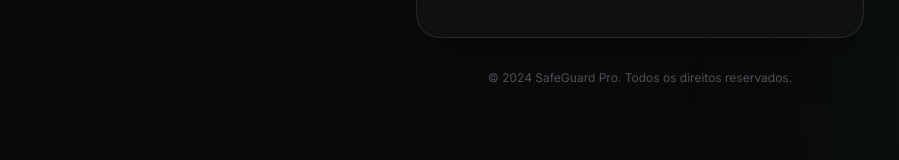
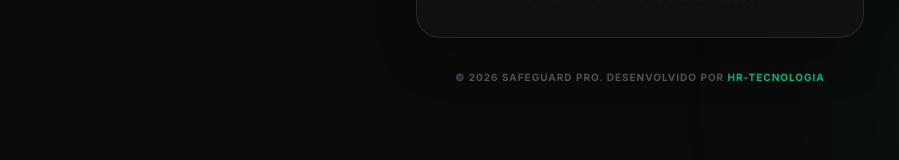
Before and after one commit to ricardo-60/SafeGuardPro, a React (Vite) app: page /login in a window 1280 px wide. Shown: the part 618-778 px from the top of the page, without its empty margins (0-899 px from the left). Built offline with nearby package versions, Linux system fonts and the light colour scheme; no server answers.

Commit message:
feat: update branding, email and pwa desktop setup

```diff
--- a/index.html
+++ b/index.html
@@ -3,10 +3,19 @@
   <head>
     <meta charset="UTF-8" />
     <meta name="viewport" content="width=device-width, initial-scale=1.0" />
-    <title>My Google AI Studio App</title>
+    <title>SafeGuard Pro - Gestão de Segurança</title>
+    <link rel="manifest" href="/manifest.json" />
+    <meta name="theme-color" content="#0f172a" />
   </head>
   <body>
     <div id="root"></div>
     <script type="module" src="/src/main.tsx"></script>
+    <script>
+      if ('serviceWorker' in navigator) {
+        window.addEventListener('load', () => {
+          navigator.serviceWorker.register('/sw.js');
+        });
+      }
+    </script>
   </body>
 </html>
--- /dev/null
+++ b/public/sw.js
@@ -0,0 +1,15 @@
+self.addEventListener('install', (e) => {
+    e.waitUntil(
+        caches.open('safeguard-v1').then((cache) => {
+            return cache.addAll(['/', '/index.html']);
+        })
+    );
+});
+
+self.addEventListener('fetch', (e) => {
+    e.respondWith(
+        caches.match(e.request).then((response) => {
+            return response || fetch(e.request);
+        })
+    );
+});
--- a/src/components/LandingPage.tsx
+++ b/src/components/LandingPage.tsx
@@ -82,6 +82,12 @@ export default function LandingPage() {
                         <a href="#funcionalidades" className="hover:text-blue-500 transition-colors">Funcionalidades</a>
                         <a href="#offline" className="hover:text-blue-500 transition-colors">Offline-First</a>
                         <a href="#faq" className="hover:text-blue-500 transition-colors">FAQ</a>
+                    </div>
+                    <div className="hidden lg:flex items-center space-x-6 text-xs font-black uppercase tracking-widest text-blue-500">
+                        <div className="flex items-center space-x-2">
+                            <Phone size={14} />
+                            <span>923 658 211</span>
+                        </div>
                     </div>
                     <Link
                         to="/dashboard"
@@ -283,7 +289,7 @@ export default function LandingPage() {
                             <div className="flex flex-col sm:flex-row items-start sm:items-center gap-6 sm:gap-10">
                                 <div className="flex items-center space-x-3">
                                     <Mail className="text-blue-500" size={20} />
-                                    <span className="text-sm font-bold opacity-80">contacto@safeguardpro.com</span>
+                                    <span className="text-sm font-bold opacity-80">geral@hr-tecnologia.com</span>
                                 </div>
                                 <div className="flex items-center space-x-3">
                                     <Phone className="text-blue-500" size={20} />
--- a/src/components/Layout.tsx
+++ b/src/components/Layout.tsx
@@ -178,7 +178,7 @@ export default function Layout({ children }: { children?: React.ReactNode }) {
           </button>
           {isSidebarOpen && (
             <p className="text-[9px] text-brand-bg/25 uppercase font-bold tracking-widest text-center pt-1">
-              Produzido por HR-TECNOLOGIA
+              Desenvolvido por HR-TECNOLOGIA
             </p>
           )}
         </div>
--- a/src/components/Login.tsx
+++ b/src/components/Login.tsx
@@ -138,8 +138,8 @@ export const Login: React.FC<LoginProps> = ({ onLoginSuccess }) => {
           </div>
         </div>
 
-        <p className="text-center text-zinc-600 text-xs mt-8">
-          &copy; 2024 SafeGuard Pro. Todos os direitos reservados.
+        <p className="text-center text-zinc-600 text-[10px] uppercase font-black tracking-widest mt-8">
+          &copy; 2026 SafeGuard Pro. Desenvolvido por <span className="text-emerald-500">HR-TECNOLOGIA</span>
         </p>
       </motion.div>
     </div>
```
Also changed, not shown: public/manifest.json (added).
